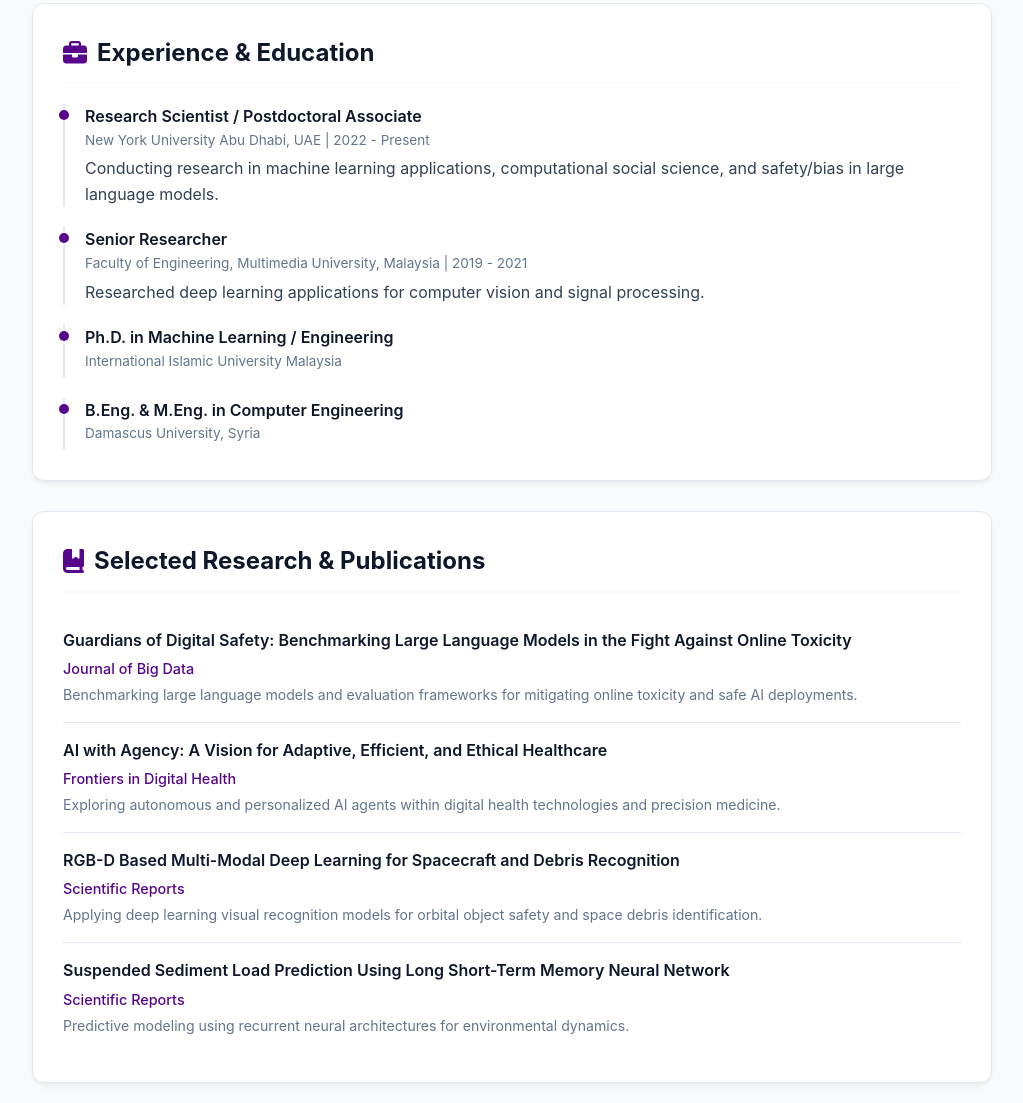
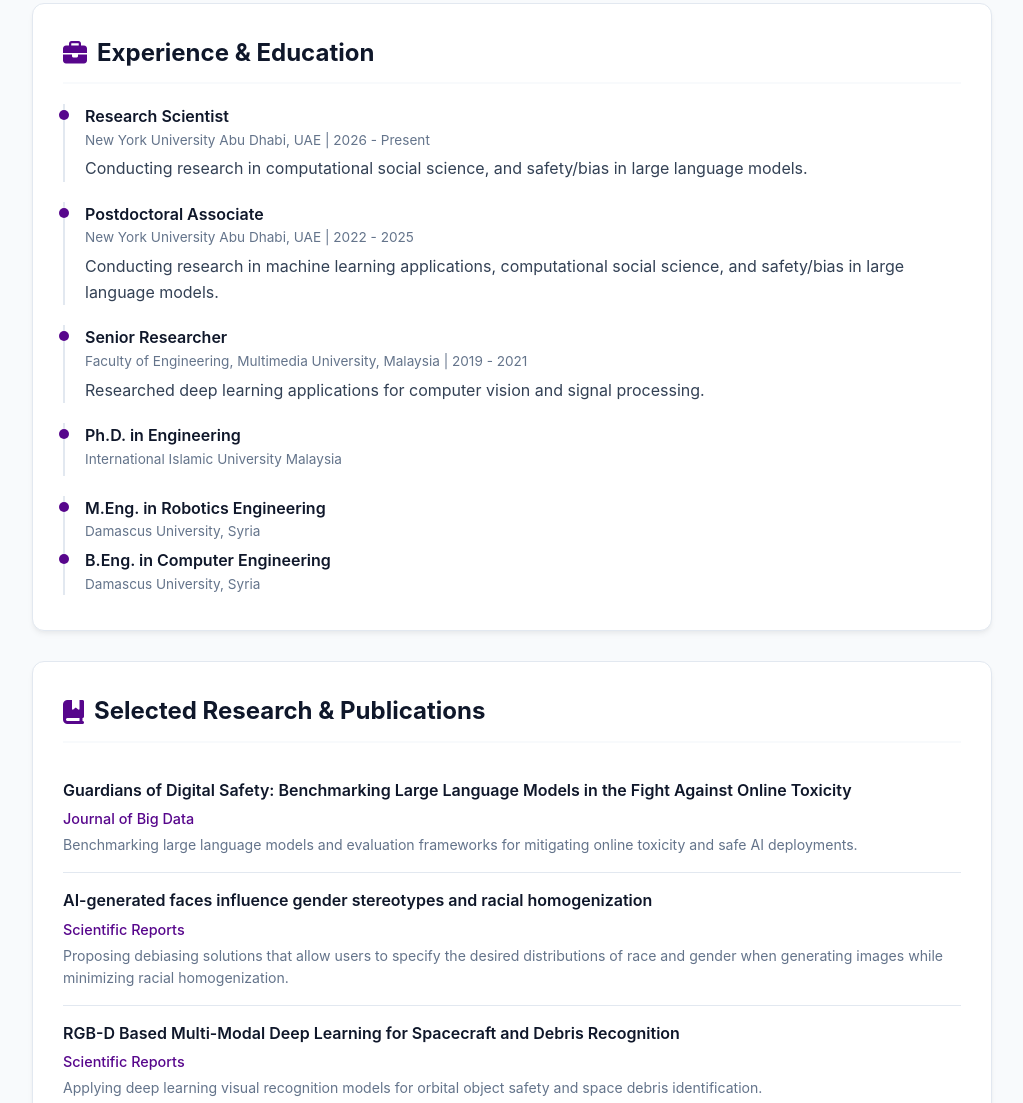
Before and after one commit to Nouar-NYUAD/nouar-aldahoul, a plain HTML site: page index.html in a window 1280 px wide. Shown: the part 649-1752 px from the top of the page, without its empty margins (128-1151 px from the left). Drawn offline with Linux system fonts and the light colour scheme.

Commit message:
Update index.html

```diff
--- a/index.html
+++ b/index.html
@@ -225,8 +225,8 @@
     <!-- Header Section -->
     <header>
         <div class="container">
-            <h1 class="profile-title">Dr. Nouar AlDahoul</h1>
-            <div class="profile-subtitle">AI Research Scientist & Computer Engineer</div>
+            <h1 class="profile-title">Nouar AlDahoul</h1>
+            <div class="profile-subtitle">AI Research Scientist</div>
             <div class="profile-affiliation">
                 <i class="fa-solid fa-building-columns"></i> New York University Abu Dhabi, UAE
             </div>
@@ -271,8 +271,13 @@
             <h2><i class="fa-solid fa-briefcase"></i> Experience & Education</h2>
             <div class="timeline">
                 <div class="timeline-item">
-                    <div class="timeline-title">Research Scientist / Postdoctoral Associate</div>
-                    <div class="timeline-meta">New York University Abu Dhabi, UAE | 2022 - Present</div>
+                    <div class="timeline-title">Research Scientist</div>
+                    <div class="timeline-meta">New York University Abu Dhabi, UAE | 2026 - Present</div>
+                    <p>Conducting research in computational social science, and safety/bias in large language models.</p>
+                </div>
+                <div class="timeline-item">
+                    <div class="timeline-title">Postdoctoral Associate</div>
+                    <div class="timeline-meta">New York University Abu Dhabi, UAE | 2022 - 2025</div>
                     <p>Conducting research in machine learning applications, computational social science, and safety/bias in large language models.</p>
                 </div>
                 <div class="timeline-item">
@@ -281,11 +286,16 @@
                     <p>Researched deep learning applications for computer vision and signal processing.</p>
                 </div>
                 <div class="timeline-item">
-                    <div class="timeline-title">Ph.D. in Machine Learning / Engineering</div>
+                    <div class="timeline-title">Ph.D. in Engineering</div>
                     <div class="timeline-meta">International Islamic University Malaysia</div>
                 </div>
                 <div class="timeline-item">
-                    <div class="timeline-title">B.Eng. & M.Eng. in Computer Engineering</div>
+                    <div class="timeline-title">M.Eng. in Robotics Engineering</div>
+                    <div class="timeline-meta">Damascus University, Syria</div>
+                </div>
+                 </div>
+                <div class="timeline-item">
+                    <div class="timeline-title">B.Eng. in Computer Engineering</div>
                     <div class="timeline-meta">Damascus University, Syria</div>
                 </div>
             </div>
@@ -302,9 +312,9 @@
             </div>
 
             <div class="pub-card">
-                <div class="pub-title">AI with Agency: A Vision for Adaptive, Efficient, and Ethical Healthcare</div>
-                <div class="pub-venue">Frontiers in Digital Health</div>
-                <div class="pub-desc">Exploring autonomous and personalized AI agents within digital health technologies and precision medicine.</div>
+                <div class="pub-title">AI-generated faces influence gender stereotypes and racial homogenization</div>
+                <div class="pub-venue">Scientific Reports</div>
+                <div class="pub-desc">Proposing debiasing solutions that allow users to specify the desired distributions of race and gender when generating images while minimizing racial homogenization.</div>
             </div>
 
             <div class="pub-card">
@@ -324,7 +334,7 @@
 
     <footer>
         <div class="container">
-            <p>&copy; Dr. Nouar AlDahoul. Hosted via GitHub Pages.</p>
+            <p>&copy; Nouar AlDahoul. Hosted via GitHub Pages.</p>
         </div>
     </footer>
 
```
